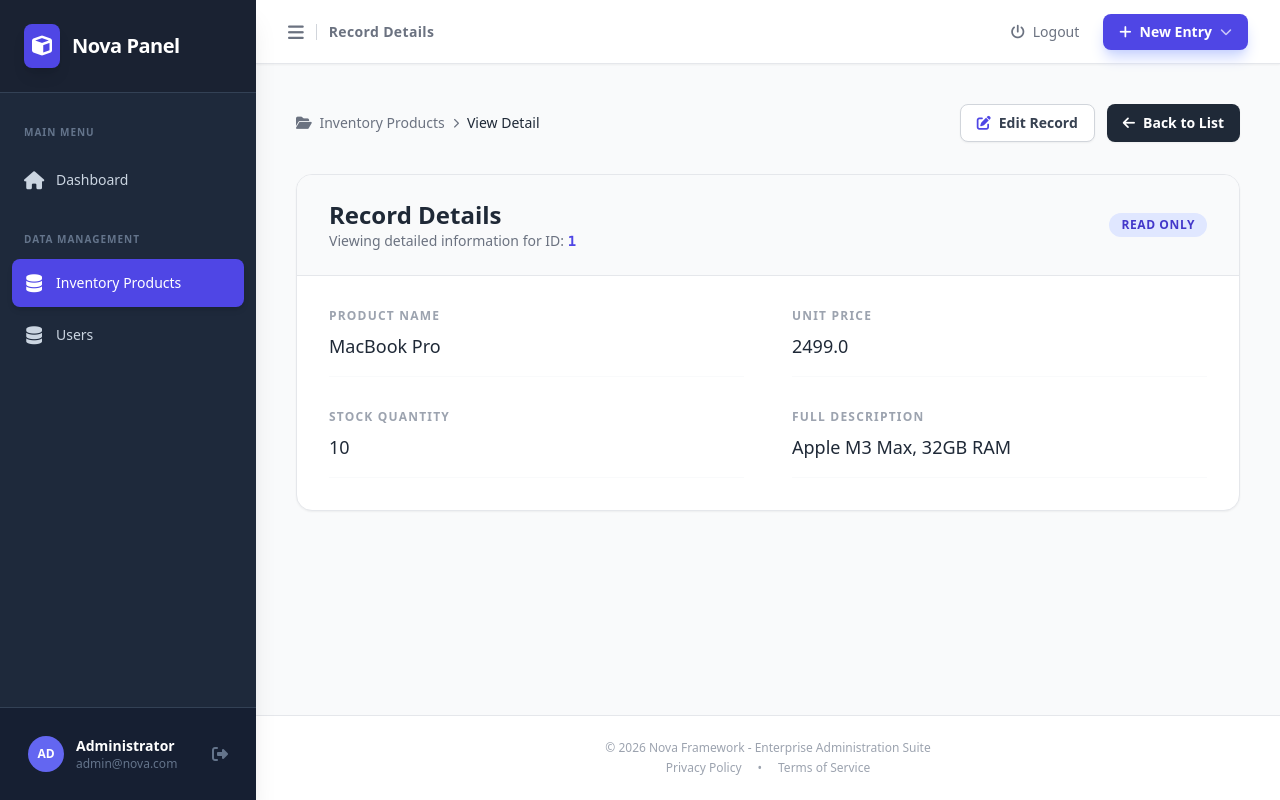
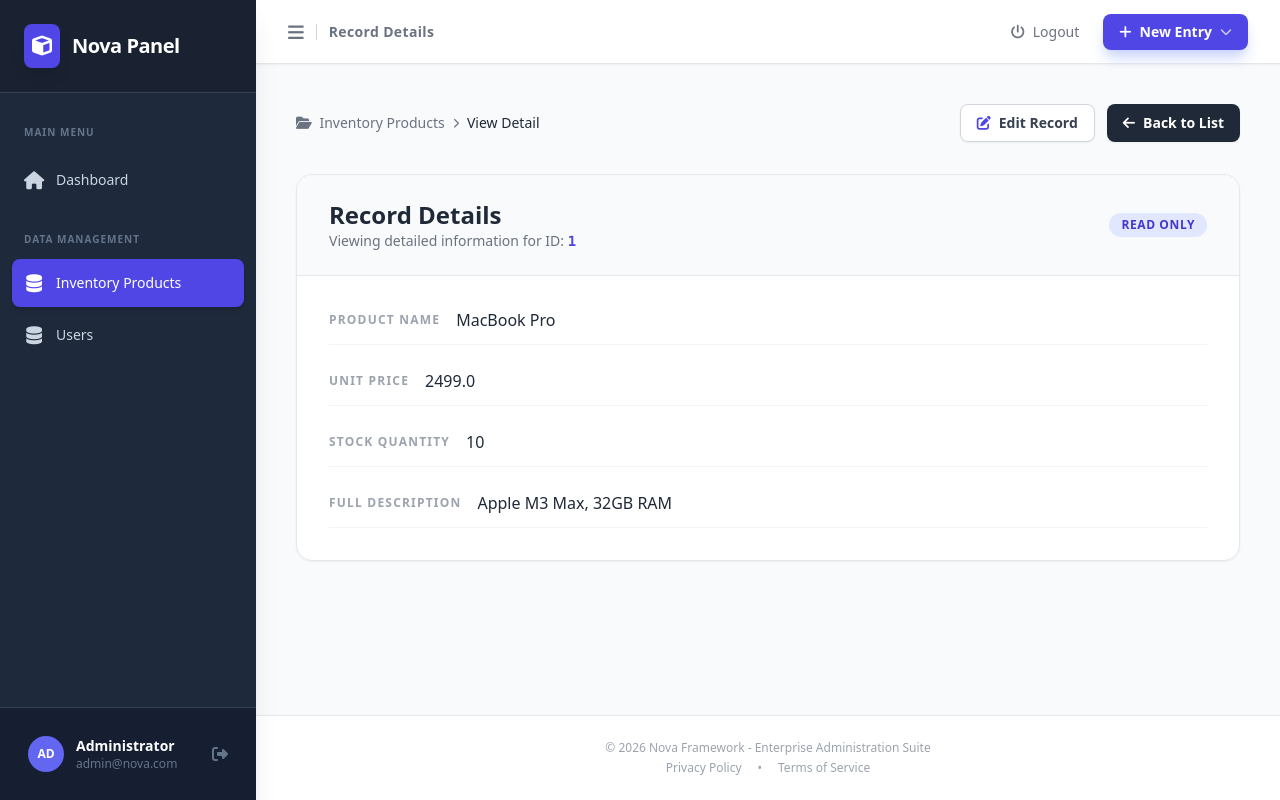
Before and after one commit to jese1007/Framework-Java, a Spring Boot app: page /nova/product/view/1 in a window 1280 px wide. Run offline with Spring Boot 4, Linux system fonts and the light colour scheme; a user stored in the database is signed in; data comes from the database, SQL or seed files in the repository; some of the project's set-up classes (security, data sources, template engines, error pages and the like) are left out, and stand-ins take their place; some libraries are stand-ins or nearby versions.

Commit message:
last version

```diff
--- a/src/main/resources/templates/nova/view.html
+++ b/src/main/resources/templates/nova/view.html
@@ -56,19 +56,19 @@
 
                         <!-- Card Body: Dynamic Fields -->
                         <div class="p-8">
-                            <div class="grid grid-cols-1 md:grid-cols-2 gap-x-12 gap-y-8">
-                                <div th:each="field : ${resource.fields()}" class="flex flex-col space-y-2 border-b border-gray-50 pb-4">
-                                    <label class="text-xs font-bold text-gray-400 uppercase tracking-widest" th:text="${field.label}">Field Label</label>
-                                    <div class="text-gray-800 font-medium text-lg">
-                                        <!-- Handle potentially null values -->
-                                        <span th:text="${entity[field.name] != null ? entity[field.name] : '—'}">Value</span>
+                            <div class="grid grid-cols-1 md:grid-cols-1 gap-x-12 gap-y-6">
+                                <div class="grid grid-cols-2 md:grid-cols-1 gap-x-12 gap-y-6">
+                                    <div th:each="field : ${resource.fields()}" class="flex items-center border-b border-gray-100 pb-3">
+                                        <label class="text-xs font-bold text-gray-400 uppercase tracking-widest mr-4" th:text="${field.label}">Field Label</label>
+                                        <div class="text-gray-800 font-medium text-right">
+                                            <!-- Handle potentially null values -->
+                                            <span th:text="${entity[field.name] != null ? entity[field.name] : '—'}">Value</span>
+                                        </div>
                                     </div>
                                 </div>
                             </div>
                         </div>
                     </div>
-
-                </div>
             </main>
             <footer th:replace="~{nova/footer :: footer}"></footer>
         </div>
```
